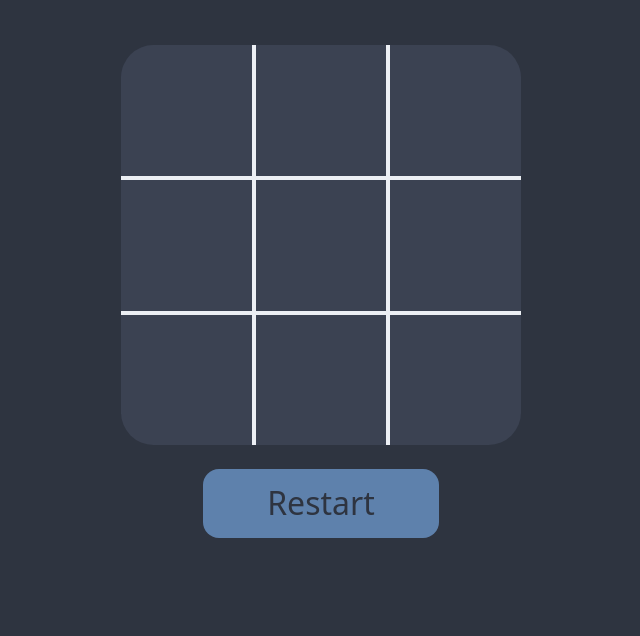
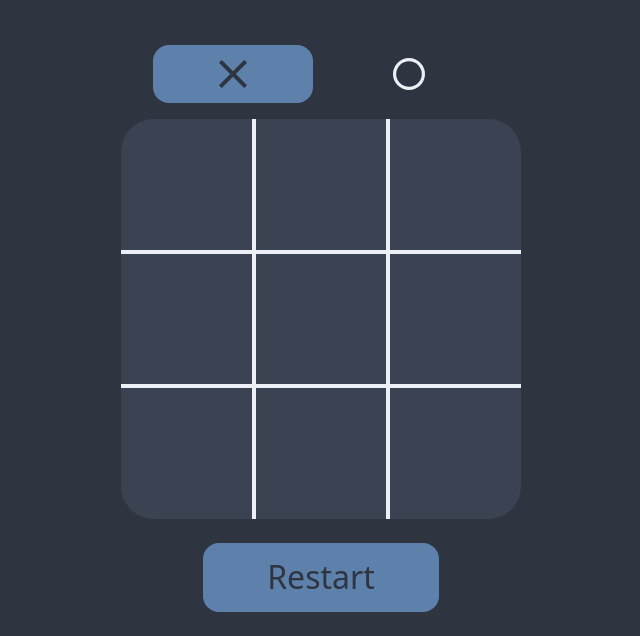
Before and after one commit to ary82/tictactoe, a plain HTML site: page index.html in a window 1280 px wide. Shown: the part 186-822 px from the top of the page, without its empty margins (319-959 px from the left). Before the commit the page ends 800 px from the top, so only its background shows below. Drawn offline with Linux system fonts and the light colour scheme.

Commit message:
display sign select

```diff
--- a/index.html
+++ b/index.html
@@ -41,7 +41,7 @@
       <input type="radio" name="compete" value="" id="computer" checked />
       <label for="computer">Computer</label>
     </div>
-    <div style="display: none;" id="select_sign">
+    <div id="select_sign">
       <input type="radio" name="xoro" value="" id="x" checked />
       <label for="x">
         <svg xmlns="http://www.w3.org/2000/svg" viewBox="0 0 24 24">
```
